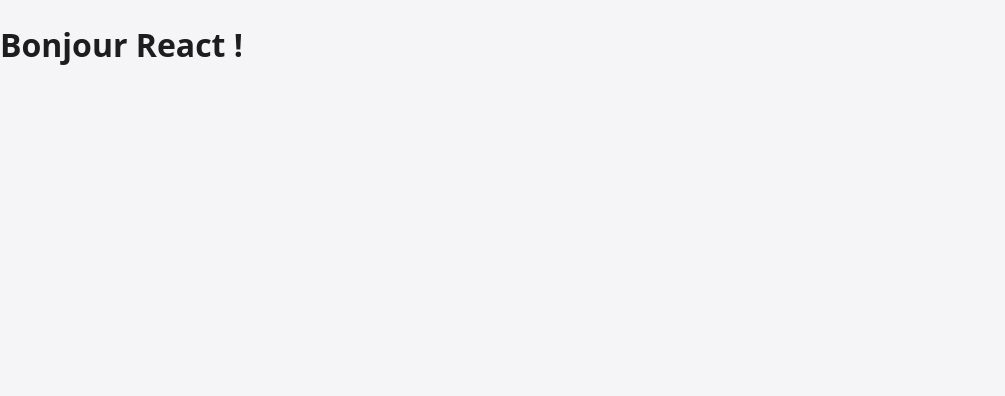
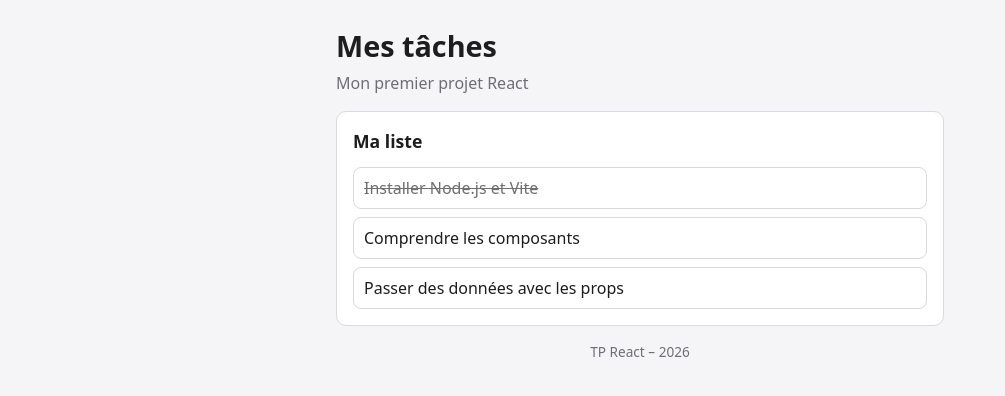
Before and after one commit to abdessamiaqallidi-etu-boop/tp-react-taches, a React (Vite) app in the folder mes-taches/: page / in a window 1280 px wide. Shown: the top 396 px of the page, without its empty margins (0-1005 px from the left). Built offline with nearby package versions, Linux system fonts and the light colour scheme.

Commit message:
Étape 1 : premiers composants

```diff
--- a/mes-taches/src/App.jsx
+++ b/mes-taches/src/App.jsx
@@ -1,5 +1,18 @@
+import Entete from './components/Entete.jsx'
+import ListeTaches from './components/ListeTaches.jsx'
+import Pied from './components/Pied.jsx'
+
 function App() {
-  return <h1>Bonjour React !</h1>
+  return (
+    <div className="app">
+      <Entete />
+      <section className="carte">
+        <h2>Ma liste</h2>
+        <ListeTaches />
+      </section>
+      <Pied />
+    </div>
+  )
 }
 
 export default App
--- /dev/null
+++ b/mes-taches/src/components/Entete.jsx
@@ -0,0 +1,10 @@
+function Entete() {
+  return (
+    <header className="entete">
+      <h1>Mes tâches</h1>
+      <p>Mon premier projet React</p>
+    </header>
+  )
+}
+
+export default Entete
--- /dev/null
+++ b/mes-taches/src/components/ListeTaches.jsx
@@ -0,0 +1,17 @@
+function ListeTaches() {
+  return (
+    <ul className="liste-taches">
+      <li className="tache terminee">
+        <span className="titre">Installer Node.js et Vite</span>
+      </li>
+      <li className="tache">
+        <span className="titre">Comprendre les composants</span>
+      </li>
+      <li className="tache">
+        <span className="titre">Passer des données avec les props</span>
+      </li>
+    </ul>
+  )
+}
+
+export default ListeTaches
--- /dev/null
+++ b/mes-taches/src/components/Pied.jsx
@@ -0,0 +1,7 @@
+const ANNEE = new Date().getFullYear()
+
+function Pied() {
+  return <footer className="pied">TP React – {ANNEE}</footer>
+}
+
+export default Pied
```
